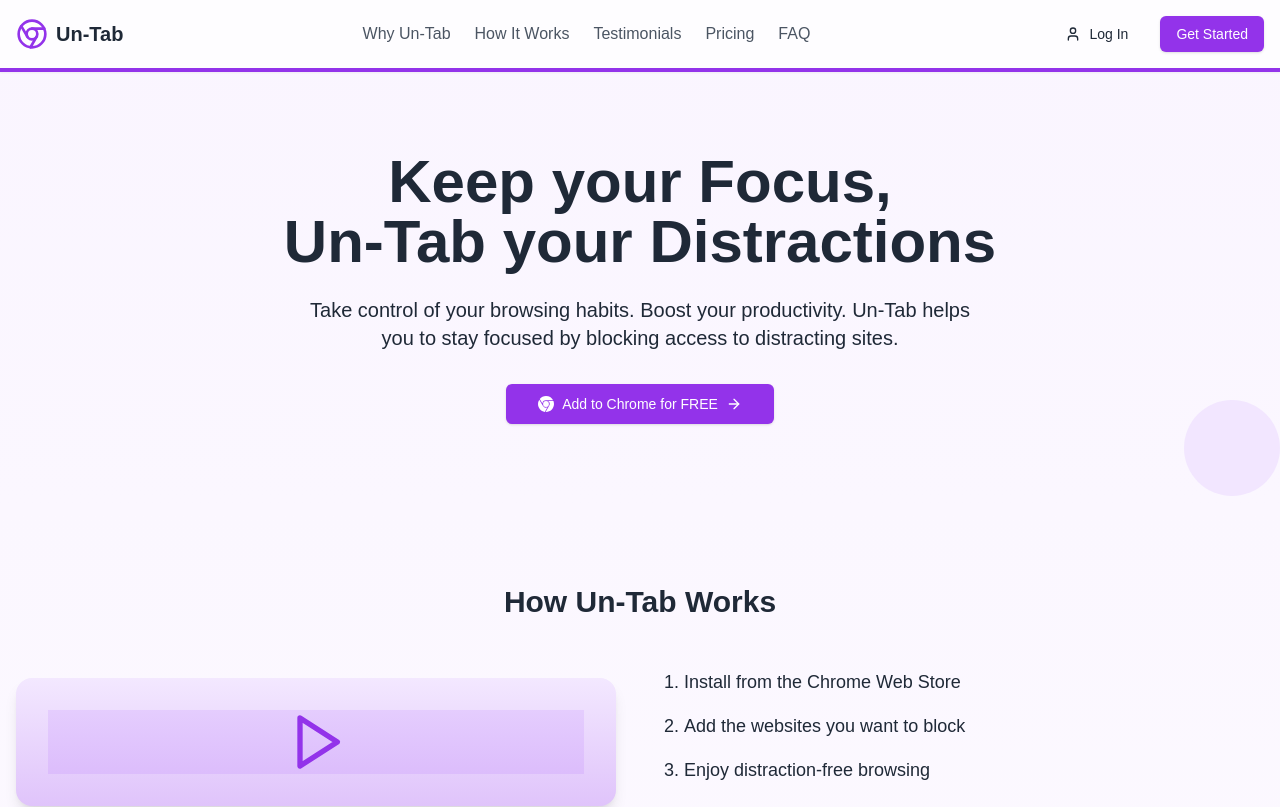
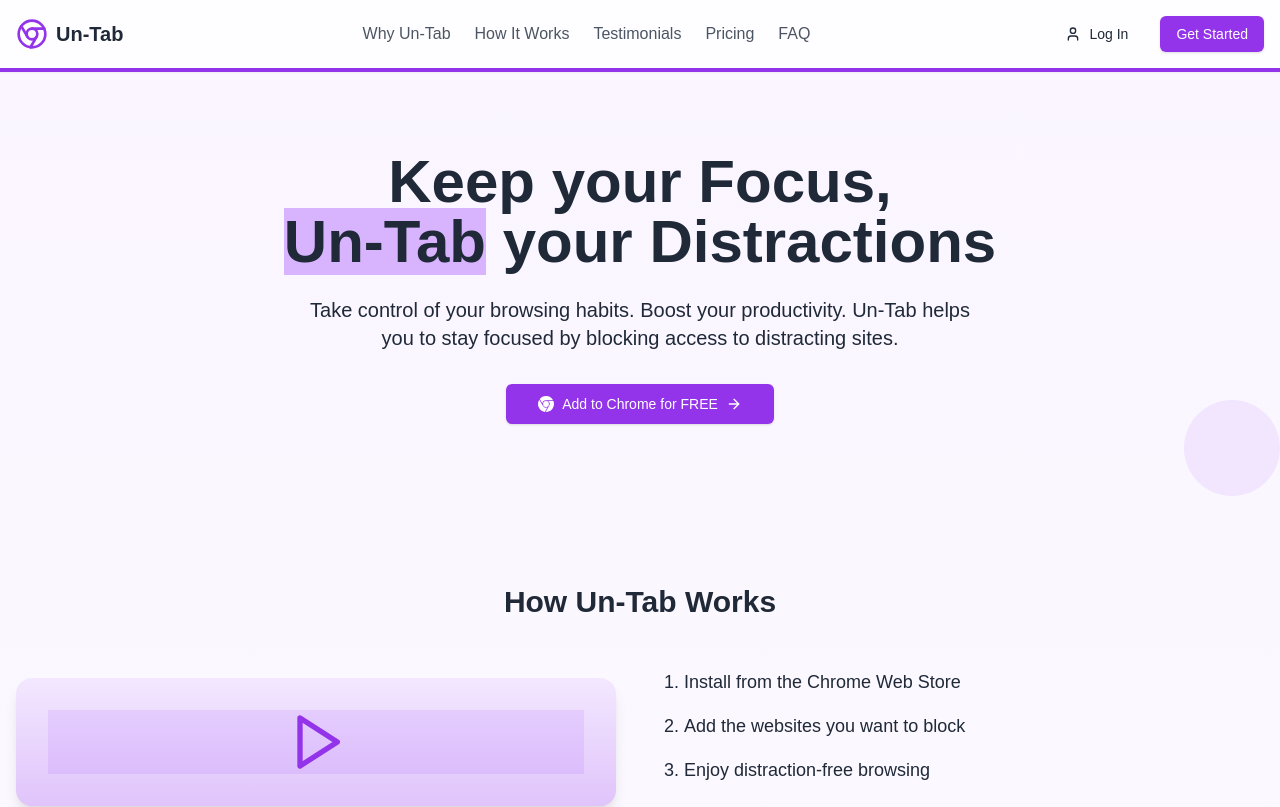
Before and after one commit to chongdashu/tablocker, a Next.js app in the folder frontend/: page / in a window 1280 px wide. Shown: the top 807 px of the page. Built offline with nearby package versions, Linux system fonts and the light colour scheme.

Commit message:
highlight

```diff
--- a/frontend/src/components/Landing.tsx
+++ b/frontend/src/components/Landing.tsx
@@ -95,7 +95,12 @@ export function LandingComponent() {
           >
             Keep your Focus,
             <br />
-            Un-Tab your Distractions
+            <span className="relative">
+              <span className="bottom-0 left-0 w-full h-3 bg-purple-300 text-whiteopacity-50">
+                Un-Tab
+              </span>{" "}
+              your Distractions
+            </span>
           </motion.h1>
           <motion.p
             className="text-xl mb-8 max-w-2xl mx-auto"
```
